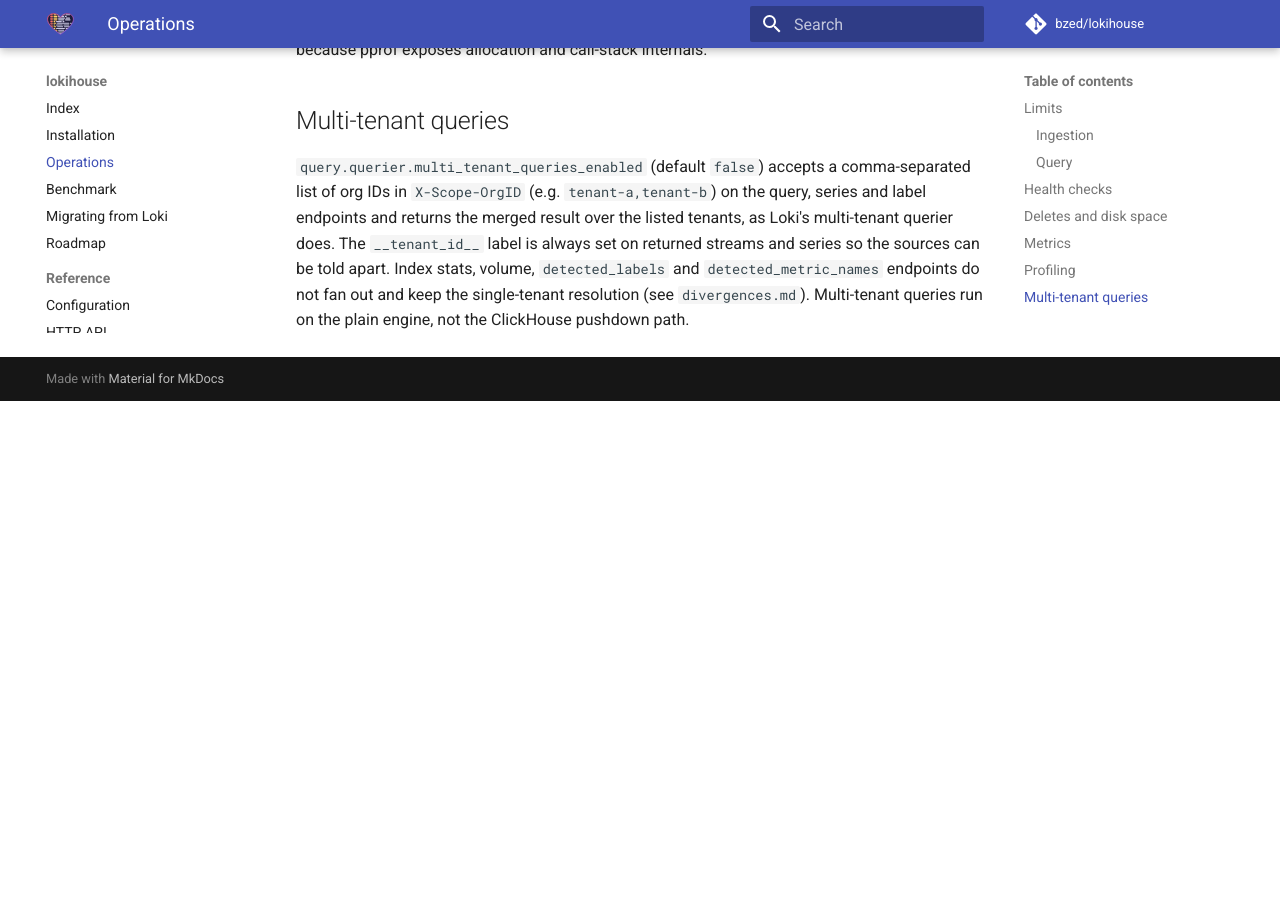
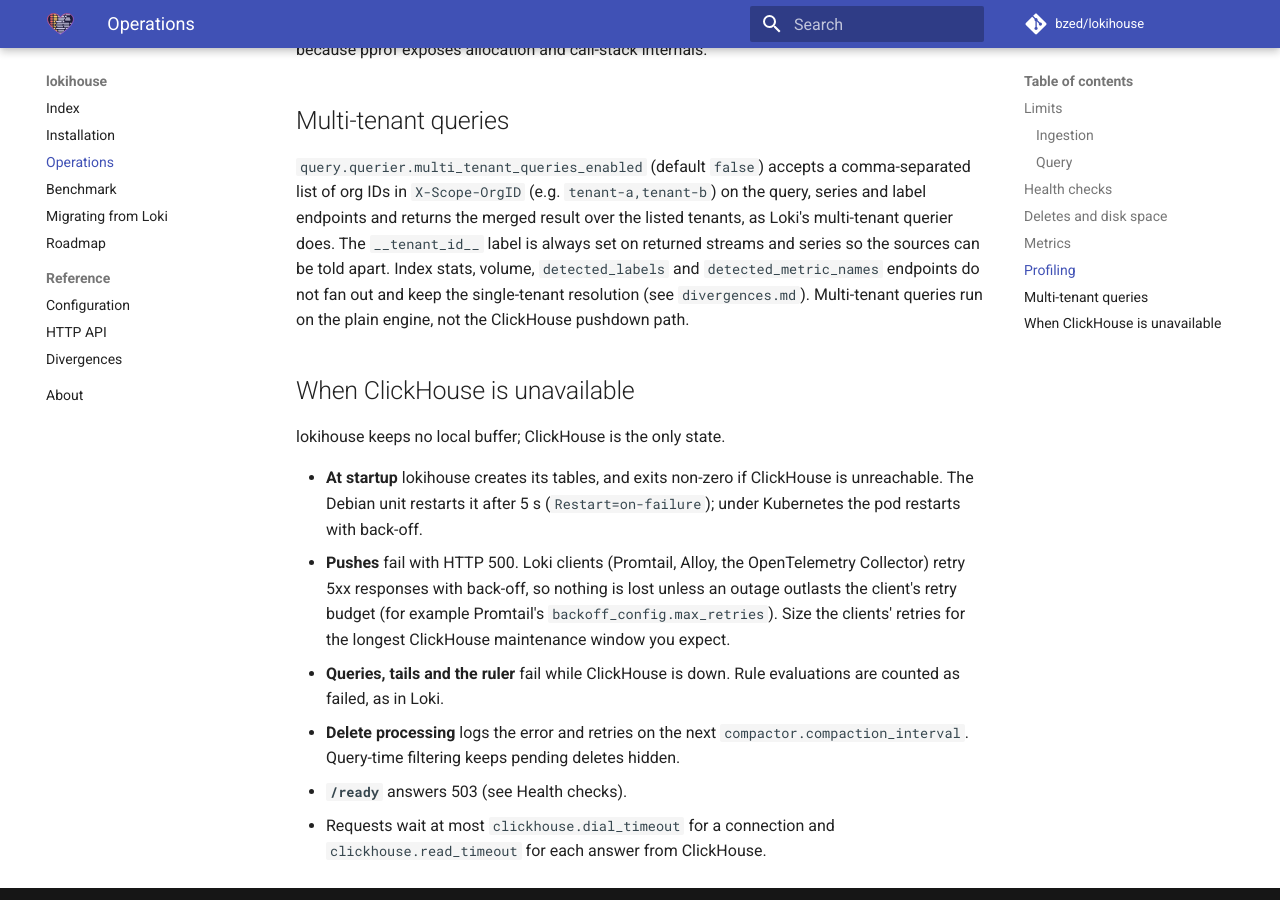
Before and after one commit to bzed/lokihouse, an MkDocs documentation site: the page built from docs/operations.md, in a window 1280 px wide and 900 px high, scrolled down 3222 px. Built offline with MkDocs 1.6.1 and Material for MkDocs 9.7.7, drawn with Linux system fonts in a browser that asks for light colours; comment, search, counter and statistics services are not loaded; before the commit the page ends 3623 px from its top, so only the background shows below that.

Commit message:
docs: ClickHouse outage behaviour, phase 6 status
Co-Authored-By: Claude Sonnet 5.5 <noreply@anthropic.com>
Claude-Session: https://claude.ai/code/session_01BpXWztYnnWUxSjnHv1W3Ti

```diff
--- a/docs/operations.md
+++ b/docs/operations.md
@@ -92,3 +92,14 @@ told apart. Index stats, volume, `detected_labels` and `detected_metric_names`
 endpoints do not fan out and keep the single-tenant resolution (see
 `divergences.md`). Multi-tenant queries run on the plain engine, not the
 ClickHouse pushdown path.
+
+## When ClickHouse is unavailable
+
+lokihouse keeps no local buffer; ClickHouse is the only state.
+
+- **At startup** lokihouse creates its tables, and exits non-zero if ClickHouse is unreachable. The Debian unit restarts it after 5 s (`Restart=on-failure`); under Kubernetes the pod restarts with back-off.
+- **Pushes** fail with HTTP 500. Loki clients (Promtail, Alloy, the OpenTelemetry Collector) retry 5xx responses with back-off, so nothing is lost unless an outage outlasts the client's retry budget (for example Promtail's `backoff_config.max_retries`). Size the clients' retries for the longest ClickHouse maintenance window you expect.
+- **Queries, tails and the ruler** fail while ClickHouse is down. Rule evaluations are counted as failed, as in Loki.
+- **Delete processing** logs the error and retries on the next `compactor.compaction_interval`. Query-time filtering keeps pending deletes hidden.
+- **`/ready`** answers 503 (see Health checks).
+- Requests wait at most `clickhouse.dial_timeout` for a connection and `clickhouse.read_timeout` for each answer from ClickHouse.
```
Also changed, not shown: docs/divergences.md (+3 -3 lines), docs/phase6-status.md (added, +24 -0 lines).
